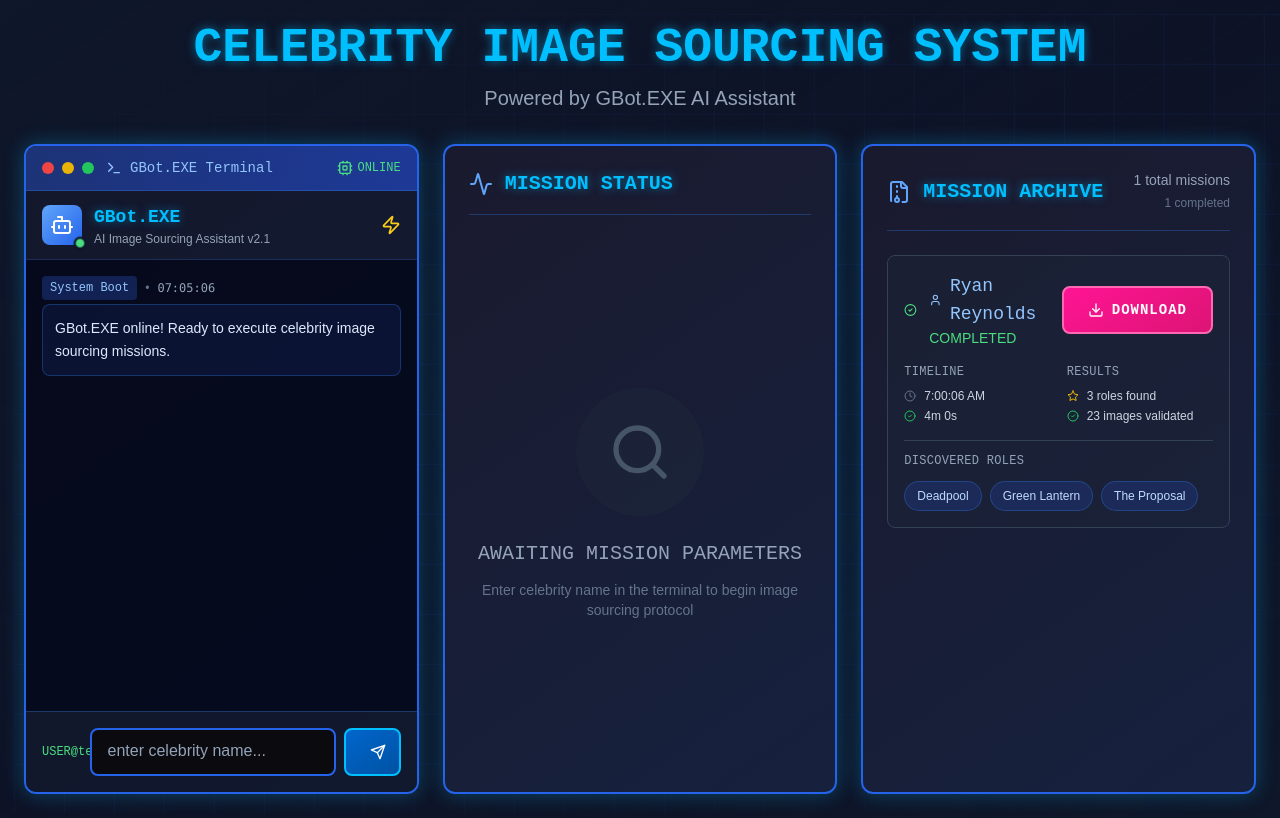
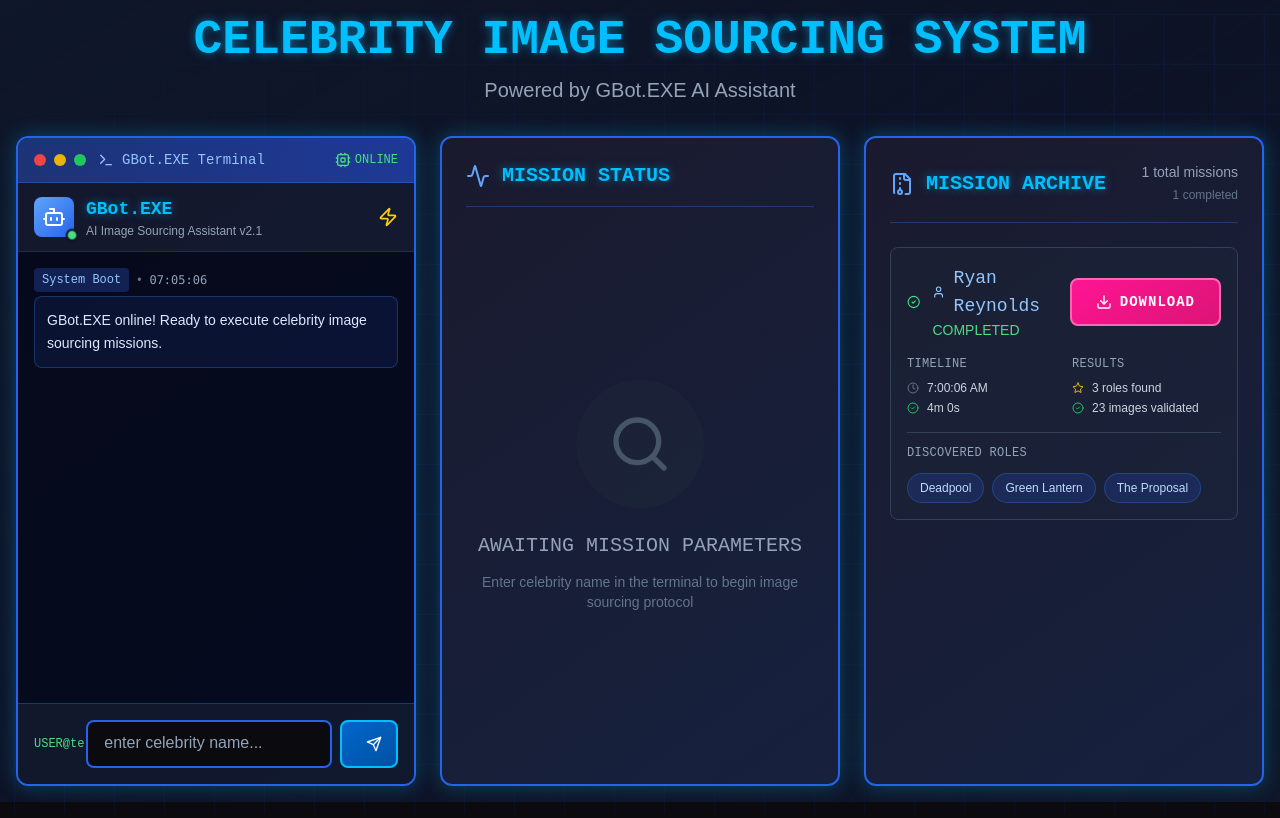
Before and after one commit to Esilos92/print-prep-node, a Next.js app in the folder dashboard/: page / in a window 1280 px wide. Built offline with nearby package versions, Linux system fonts and the light colour scheme.

Commit message:
Update page.tsx

```diff
--- a/dashboard/src/app/page.tsx
+++ b/dashboard/src/app/page.tsx
@@ -107,8 +107,9 @@ export default function Dashboard() {
       {/* Animated background grid */}
       <div className="cyber-grid"></div>
 
-      {/* Main Container - Perfectly Centered */}
-      <div className="min-h-screen flex flex-col items-center justify-center p-6 relative z-10">
+      {/* Centered Container */}
+      <div className="min-h-screen flex items-center justify-center p-4 relative z-10">
+        <div className="w-full max-w-[1600px]">
           {/* Header */}
           <motion.div
             initial={{ opacity: 0, y: -30 }}
@@ -123,8 +124,7 @@ export default function Dashboard() {
             </p>
           </motion.div>
 
-        {/* Dashboard Grid - Perfectly Centered */}
-        <div className="w-full max-w-[1400px] mx-auto">
+          {/* Dashboard Grid */}
           <div className="grid grid-cols-1 xl:grid-cols-3 gap-6">
             {/* Left Column - GBot Chat Terminal */}
             <motion.div
```
Lines whose indentation alone changed are shown as unchanged.
